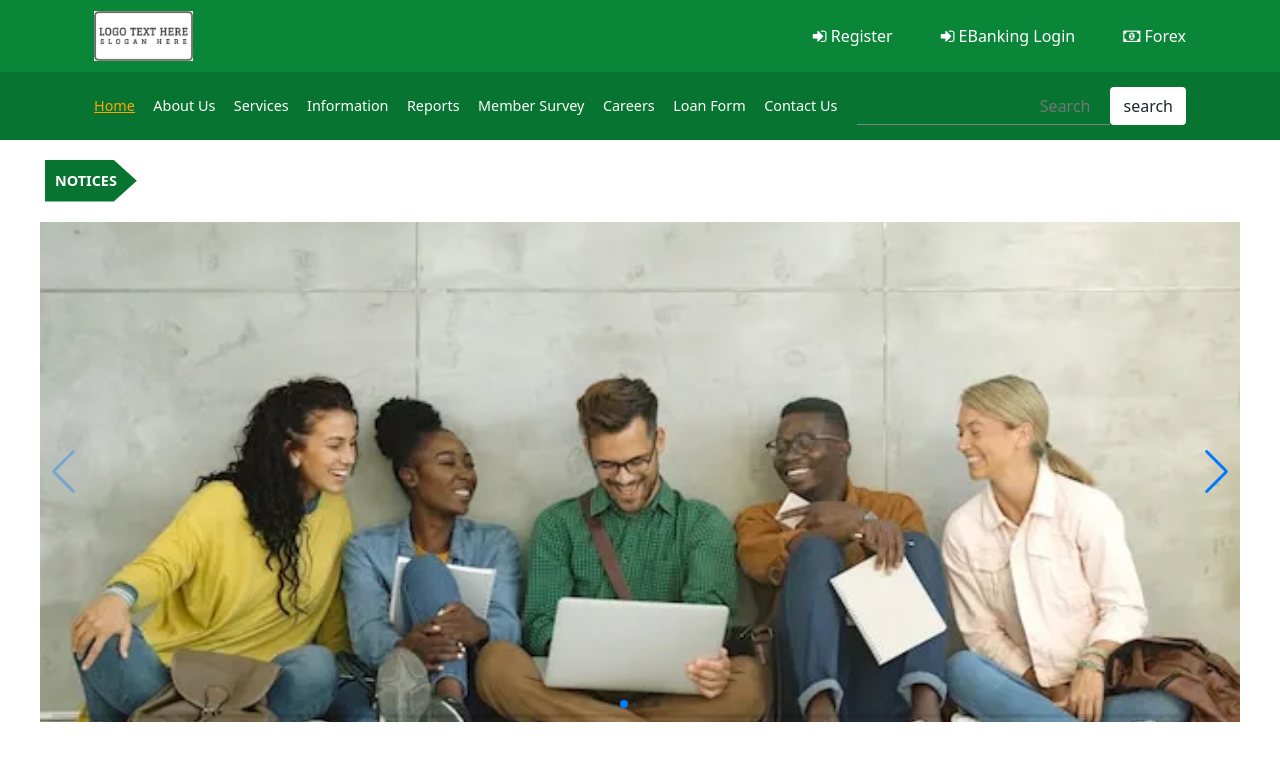
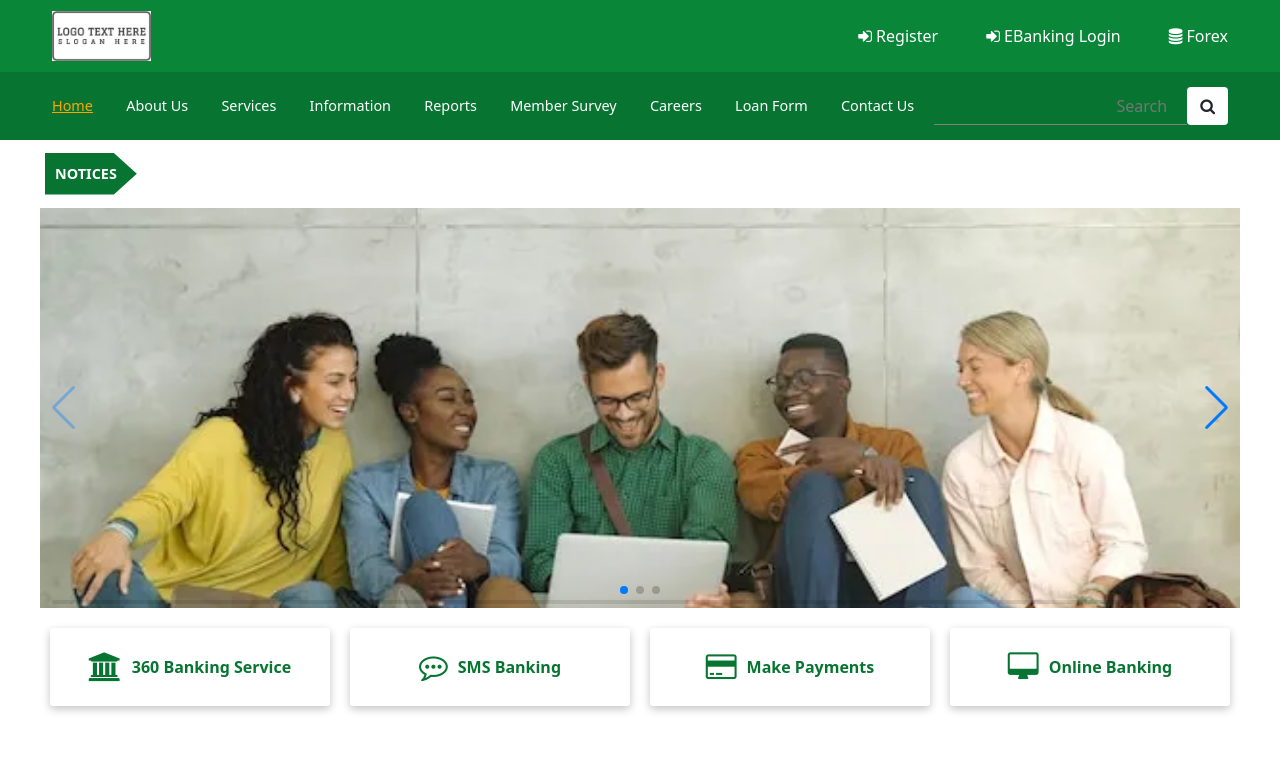
Before and after one commit to prakashtaz0091/navodaya, a Django app: template main/templates/main/index.html in a window 1280 px wide. Shown: the top 761 px of the page. Run offline with Django 5.2, Linux system fonts and the light colour scheme; the template is opened without the code that fills it, so the values that code supplies are empty.

Commit message:
updated and nav responsiveness init

```diff
--- a/main/templates/main/index.html
+++ b/main/templates/main/index.html
@@ -36,7 +36,7 @@
     <div class="content-main">
       <div class="whole-nav-wrapper">
         <div class="navbar-1-wrapper">
-          <nav class="container bg-transparent">
+          <nav class="bg-transparent">
             <div
               class="container-fluid d-flex align-items-center justify-content-between"
               style="max-width: 1200px"
@@ -56,7 +56,7 @@
                   EBanking Login</a
                 >
                 <a class="top-bar-link" href="">
-                  <i class="fa fa-money"></i>
+                  <i class="fa fa-database"></i>
 
                   Forex</a
                 >
@@ -65,11 +65,14 @@
           </nav>
         </div>
         <div class="navbar-2-wrapper">
-          <nav class="container bg-transparent">
+          <nav class="bg-transparent">
             <div
               class="container-fluid d-flex align-items-center justify-content-between"
               style="max-width: 1200px"
             >
+              <div class="logo-wrapper">
+                <img src="./images/demo-logo.jpg" class="logo-img" alt="" />
+              </div>
               <div
                 class="d-flex justify-content-between bottom-bar-links"
                 style="flex: 1"
@@ -93,8 +96,14 @@
                     name="search_text"
                     class="search-field"
                   />
-                  <button class="btn">search</button>
+                  <button class="btn">
+                    <i class="fa fa-search"></i>
+                  </button>
                 </form>
+              </div>
+
+              <div class="menu-btn">
+                <i class="fa fa-bars"></i>
               </div>
             </div>
           </nav>
@@ -174,6 +183,33 @@
         <!-- If we need scrollbar -->
         <div class="swiper-scrollbar"></div>
       </div>
+
+      <!-- imp buttons -->
+      <div class="imp-buttons">
+        <div class="imp-button">
+          <a href="">
+            <i class="fa fa-university"></i>
+
+            360 Banking Service</a
+          >
+        </div>
+        <div class="imp-button">
+          <a href="">
+            <i class="fa fa-commenting-o"></i>
+
+            SMS Banking</a
+          >
+        </div>
+        <div class="imp-button">
+          <a href="">
+            <i class="fa fa-credit-card"></i>
+            Make Payments</a
+          >
+        </div>
+        <div class="imp-button">
+          <a href=""> <i class="fa fa-desktop"></i> Online Banking</a>
+        </div>
+      </div>
     </div>
 
     <!-- Optional JavaScript; choose one of the two! -->
--- a/main/templates/main/style.css
+++ b/main/templates/main/style.css
@@ -4,6 +4,7 @@
 }
 
 .content-main {
+  overflow-x: hidden;
   .whole-nav-wrapper {
     .navbar-1-wrapper,
     .navbar-2-wrapper {
@@ -33,6 +34,11 @@
 
       padding: 15px;
 
+      .logo-img {
+        /* height: 50px; */
+        display: none;
+      }
+
       .bottom-bar-links {
         .link {
           text-decoration: none;
@@ -58,6 +64,9 @@
         border-bottom: 1px solid gray;
         margin-left: 20px;
       }
+      .menu-btn {
+        display: none;
+      }
       .btn {
         background-color: white;
       }
@@ -76,11 +85,43 @@
         display: block;
       }
     }
+
+    @media screen and (max-width: 1080px) {
+      .bottom-bar-links .link {
+        display: none;
+      }
+      .navbar-2-wrapper {
+        .logo-img {
+          display: block;
+        }
+        .menu-btn {
+          display: block;
+          padding: 10px;
+          margin-left: 20px;
+          i {
+            color: white;
+            font-size: 2rem;
+          }
+        }
+      }
+      .navbar-1-wrapper {
+        display: none;
+      }
+    }
+
+    @media screen and (max-width: 576px) {
+      .navbar-2-wrapper {
+        .search-field,
+        .btn {
+          display: none;
+        }
+      }
+    }
   }
 
   .marquee-slider {
     max-width: 1200px;
-    margin: 15px auto;
+    margin: 8px auto;
     display: flex;
     padding: 5px;
     position: relative;
@@ -118,7 +159,7 @@
 
   .swiper {
     max-width: 1200px;
-    height: 500px;
+    height: 400px;
   }
 
   .swiper-slide {
@@ -136,4 +177,47 @@
     height: 100%;
     object-fit: cover;
   }
+
+  .imp-buttons {
+    max-width: 1200px;
+    margin: 20px auto;
+    display: flex;
+    justify-content: space-between;
+    gap: 20px;
+    padding: 0 10px;
+    .imp-button {
+      box-shadow: rgba(0, 0, 0, 0.24) 0px 3px 8px;
+      flex: 1;
+      padding: 25px 0;
+      border-radius: 3px;
+      display: flex;
+      justify-content: center;
+
+      a {
+        text-decoration: none;
+        color: var(--primary-color-dark);
+        font-weight: bold;
+        display: flex;
+        align-items: center;
+
+        i {
+          font-size: 1.8rem;
+          margin-right: 10px;
+        }
+      }
+    }
+  }
+
+  @media screen and (max-width: 910px) {
+    .imp-buttons {
+      flex-direction: column;
+
+      justify-content: flex-start;
+      gap: 10px;
+      .imp-button {
+        padding-left: 20px;
+        justify-content: flex-start;
+      }
+    }
+  }
 }
```
